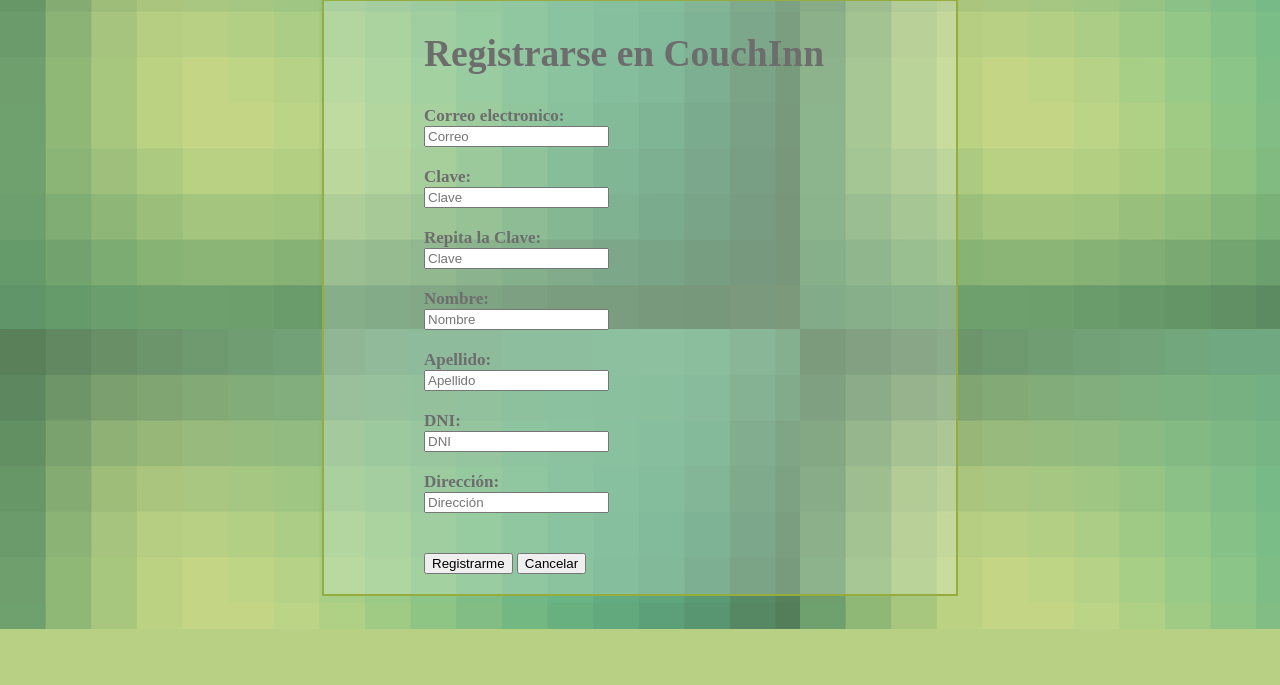
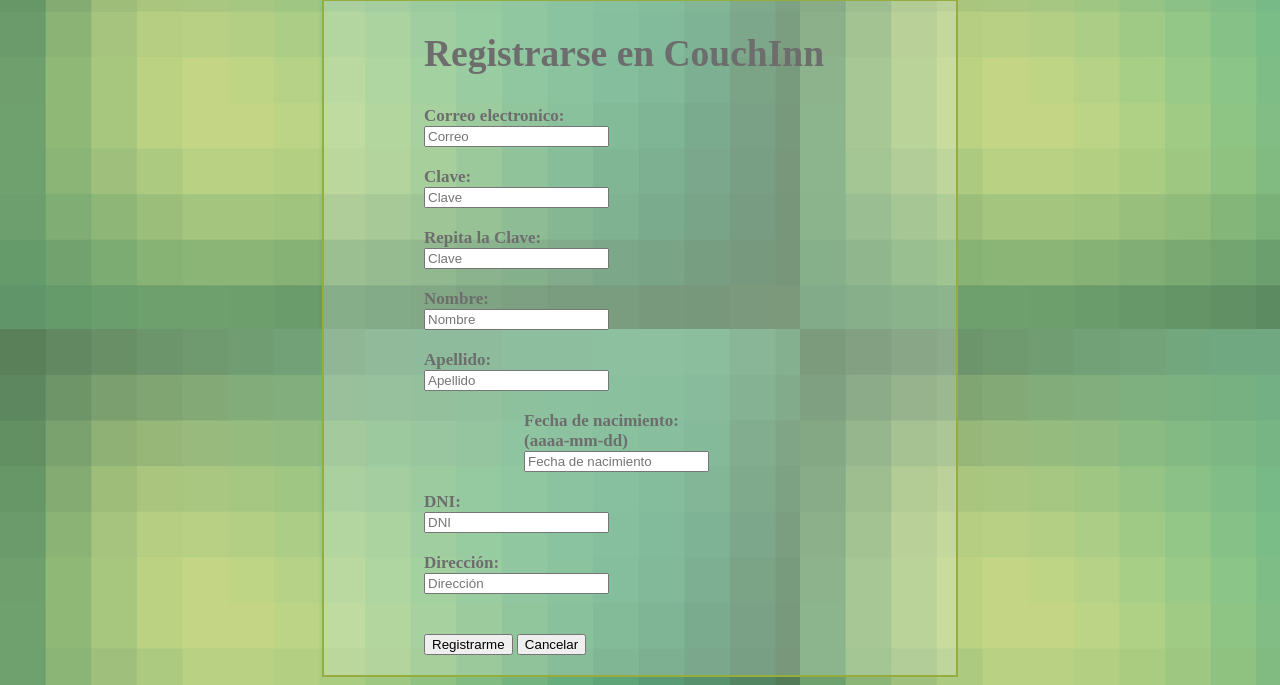
Before and after one commit to Luli158/idenmatica, a PHP site: page /registro.php in a window 1280 px wide. Shown: the part 171-856 px from the top of the page. Before the commit the page ends 800 px from the top, so only its background shows below. Run offline with PHP 8.4, Linux system fonts and the light colour scheme.

Commit message:
Se insertó la fecha de nacimiento al registro
Además se aclaró el formato de la fecha

```diff
--- a/Vregistrar_usuario.php
+++ b/Vregistrar_usuario.php
@@ -3,6 +3,7 @@
 	$_SESSION['pass'] = $_POST['pass'];
 	$_SESSION['nombre'] = $_POST['nombre'];
 	$_SESSION['apellido'] = $_POST['apellido'];
+	$_SESSION['nacimiento'] = $_POST['nacimiento'];
 	$_SESSION['DNI'] = $_POST['DNI'];
 	$_SESSION['direccion'] = $_POST['direccion'];
 
--- a/modificar_perfil.php
+++ b/modificar_perfil.php
@@ -38,7 +38,7 @@
 						</br>
 						DNI:</br>
 						<input type="number" id="dni" name="DNI" value="<?php echo $usuario['documento']; ?>"></br>
-						Fecha de nacimiento:</br> (A&ntildeo-Mes-Dia)</br>
+						Fecha de nacimiento:</br> (aaaa-mm-dd)</br>
 						<input type="date" id="fechanac" name="fechanac" value="<?php echo $fecha ?>"></br>
 						Direcci&oacuten:</br>
 						<input type="text" id="direccion" name="direccion" value="<?php echo $usuario['direccion']; ?>"></br>
--- a/registro.php
+++ b/registro.php
@@ -43,6 +43,11 @@
 						</div>
 						</br>
 						<div class="campo">
+						<div class="campo">
+						Fecha de nacimiento:</br> (aaaa-mm-dd)</br>
+						<input type="text" id="nacimiento" name="nacimiento" placeholder="Fecha de nacimiento" value="<?php if (isset($_SESSION['nacimiento'])) echo $_SESSION['nacimiento']; ?>"></br>
+						</div>
+						</br>
 						DNI:</br>
 						<input type="text" id="dni" name="DNI" placeholder="DNI" value="<?php if (isset($_SESSION['DNI'])) echo $_SESSION['DNI']; ?>"></br>
 						</div>
```
